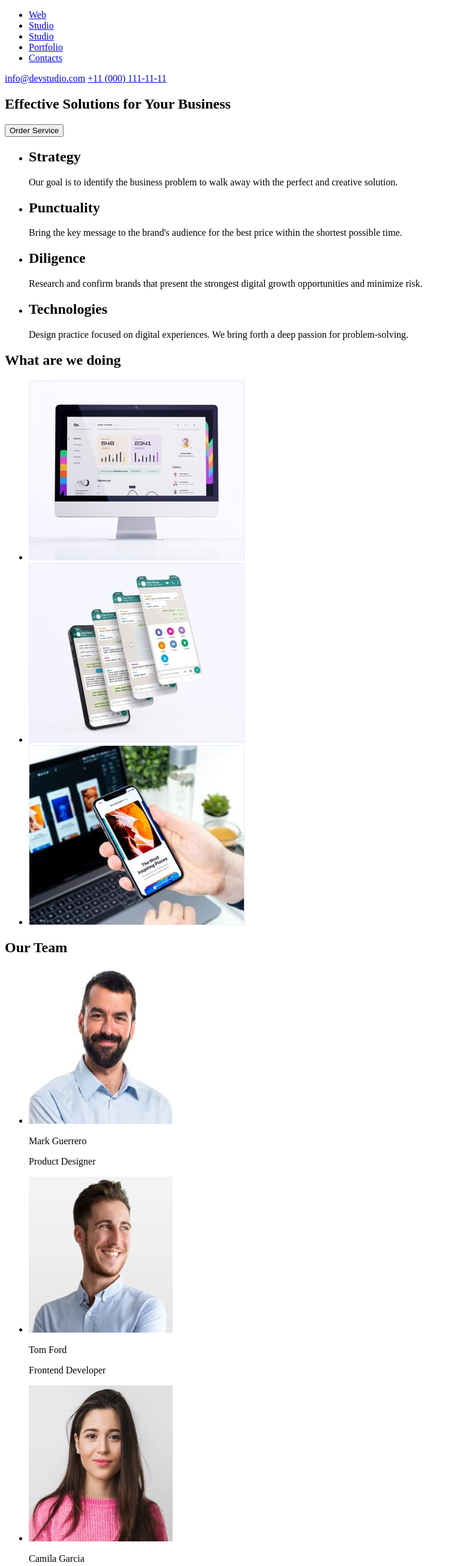
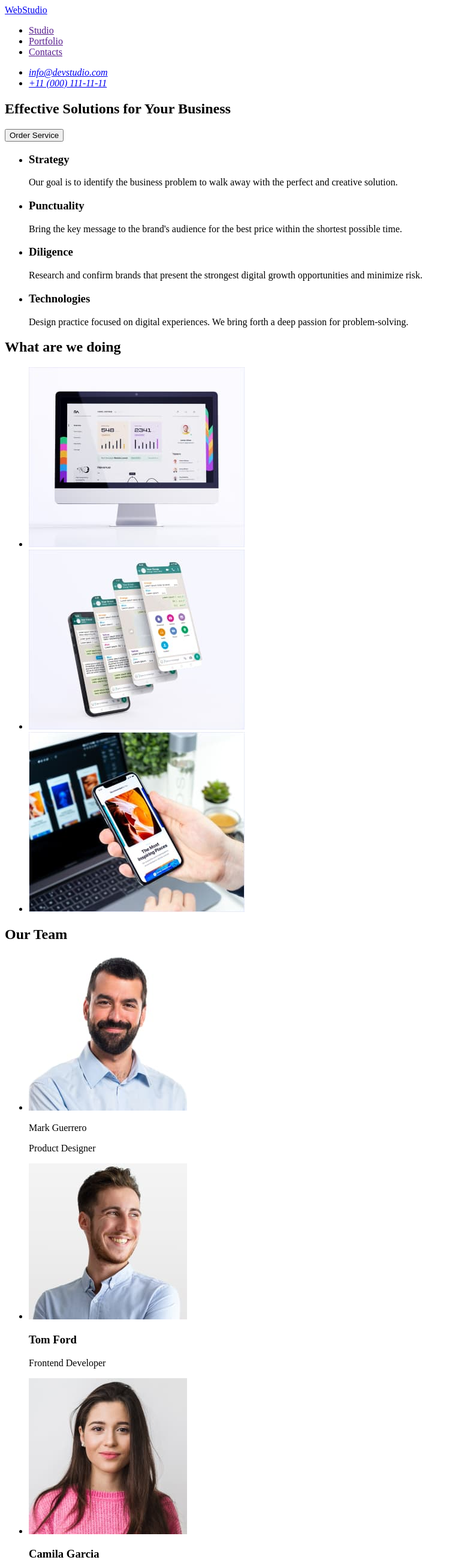
Before and after one commit to Alex23021990/goit-markup-hw-01, a plain HTML site: page index.html in a window 1280 px wide. Shown: the top 2610 px of the page at 60% size, without its empty margins (0-759 px from the left). Drawn offline with Linux system fonts and the light colour scheme.

Commit message:
update index html file

```diff
--- a/index.html
+++ b/index.html
@@ -1,24 +1,33 @@
 <!DOCTYPE html>
 <html lang="en">
+
 <head>
     <meta charset="UTF-8">
     <meta http-equiv="X-UA-Compatible" content="IE=edge">
     <meta name="viewport" content="width=device-width, initial-scale=1.0">
     <title>webstudio</title>
 </head>
+
 <body>
     <header>
         <nav>
+            <a href="./index.html">WebStudio</a>
             <ul>
-            <li><a href="#">Web</a></li>
-            <li><a href="#">Studio</a></li>
-            <li><a href="#">Studio</a></li>
-            <li><a href="#">Portfolio</a></li>
-            <li><a href="#">Contacts</a></li>
+                <li><a href="">Studio</a></li>
+                <li><a href="">Portfolio</a></li>
+                <li><a href="">Contacts</a></li>
             </ul>
         </nav>
+        <address>
+            <ul>
+                <li>
                     <a href="mailto:info@devstudio.com">info@devstudio.com</a>
+                </li>
+                <li>
                     <a href="tel:+110001111111">+11 (000) 111-11-11</a>
+                </li>
+            </ul>
+        </address>
     </header>
     <main>
         <section>
@@ -27,71 +36,74 @@
             <button type="button">Order Service</button>
         </section>
         <section>
+            <h2 hidden>description</h2>
             <ul>
+
                 <li>
-                    <h2>Strategy</h2>
+                    <h3>Strategy</h3>
                     <p>Our goal is to identify the business
                         problem to walk away with the perfect and creative solution.</p>
                 </li>
                 <li>
-                    <h2>Punctuality</h2>
-                    <p>Bring the key message to the brand's audience for the best price within the shortest possible time.</p>
+                    <h3>Punctuality</h3>
+                    <p>Bring the key message to the brand's audience for the best price within the shortest possible
+                        time.</p>
                 </li>
                 <li>
-                    <h2>Diligence</h2>
-                    <p>Research and confirm brands that present the strongest digital growth opportunities and minimize risk.</p>
+                    <h3>Diligence</h3>
+                    <p>Research and confirm brands that present the strongest digital growth opportunities and minimize
+                        risk.</p>
                 </li>
                 <li>
-                    <h2>Technologies</h2>
-                    <p>Design practice focused on digital experiences. We bring forth a deep passion for problem-solving.</p>
+                    <h3>Technologies</h3>
+                    <p>Design practice focused on digital experiences. We bring forth a deep passion for
+                        problem-solving.</p>
                 </li>
             </ul>
+        </section>
+        <section>
             <h2>What are we doing</h2>
             <ul>
-                <li><img src="./images/img-1.jpg" alt="studio" width="360" height="300"></li>
-                <li><img src="./images/img-2.jpg" alt="studio" width="360" height="300"></li>
-                <li><img src="./images/img-3.jpg" alt="studio" width="360" height="300"></li>
+                <li><img src="./images/img-1.jpg" alt="studio" width="360"></li>
+                <li><img src="./images/img-2.jpg" alt="studio" width="360"></li>
+                <li><img src="./images/img-3.jpg" alt="studio" width="360"></li>
             </ul>
         </section>
         <section>
             <h2>Our Team</h2>
             <ul>
                 <li>
-                        <img src="./images/photo1.jpg" alt="Mark Guerrero" width="240" height="260">
+                    <img src="./images/photo1.jpg" alt="Mark Guerrero" width="264">
                     <p>Mark Guerrero</p>
                     <p>Product Designer</p>
-
                 </li>
                 <li>
-                        <img src="./images/photo2.jpg" alt="Tom Ford" width="240" height="260">
-                            <p>Tom Ford</p>
+                    <img src="./images/photo2.jpg" alt="Tom Ford" width="264">
+                    <h3>Tom Ford</h3>
                     <p>Frontend Developer</p>
 
                 </li>
                 <li>
-                        <img src="./images/photo3.jpg" alt="Camila Garcia" width="240" height="260">
-                            <p>Camila Garcia</p>
+                    <img src="./images/photo3.jpg" alt="Camila Garcia" width="264">
+                    <h3>Camila Garcia</h3>
                     <p>Marketing</p>
 
                 </li>
                 <li>
-                        <img src="./images/photo4.jpg" alt="Daniel Wilson" width="240" height="260">
-                            <p>Daniel Wilson</p>
+                    <img src="./images/photo4.jpg" alt="Daniel Wilson" width="264">
+                    <h3>Daniel Wilson</h3>
                     <p>UI Designer</p>
                 </li>
             </ul>
-
         </section>
     </main>
     <footer>
-            <ul>
-                <li><a href="#">Web</a></li>
-                <li><a href="#">Studio</a></li>
-            </ul>
+        <a href="./index.html">WebStudio</a>
         <p>
             Increase the flow of customers and sales for your business with digital marketing & growth solutions.
         </p>
     </footer>
 
 </body>
+
 </html>
```
Also changed, not shown: images/web.svg (added). Lines whose indentation alone changed are shown as unchanged.
